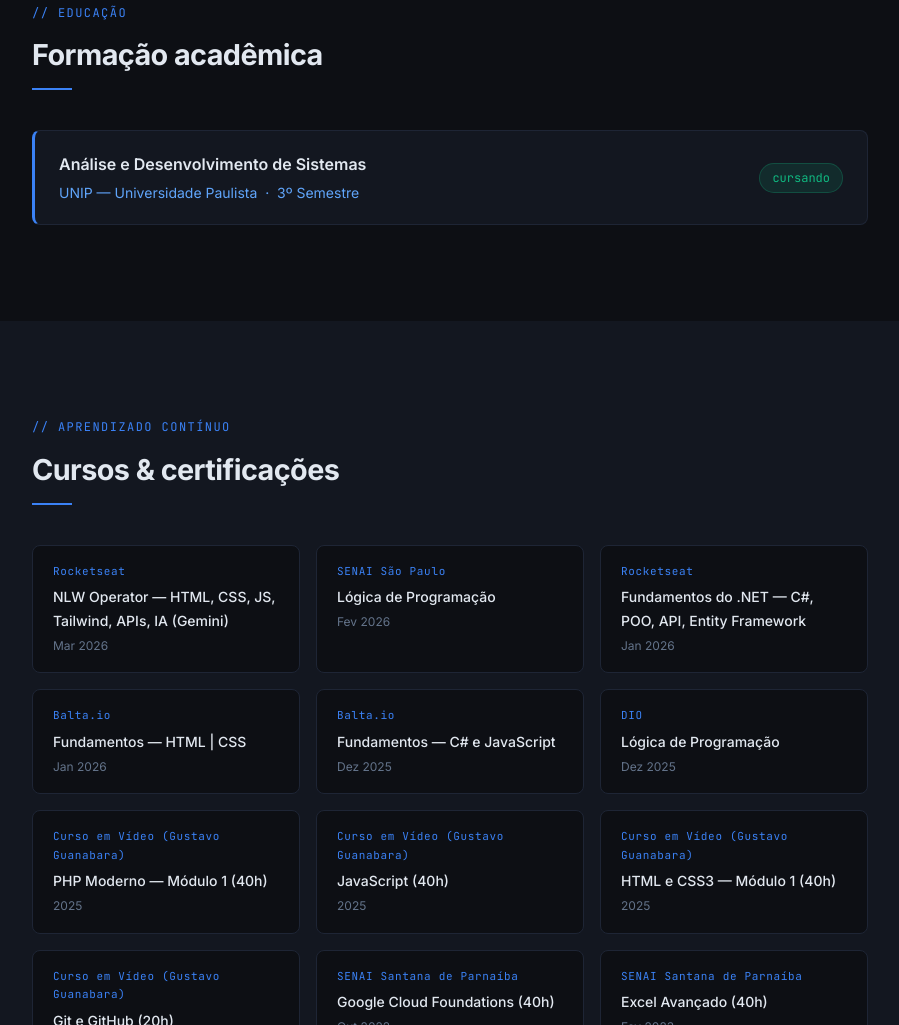
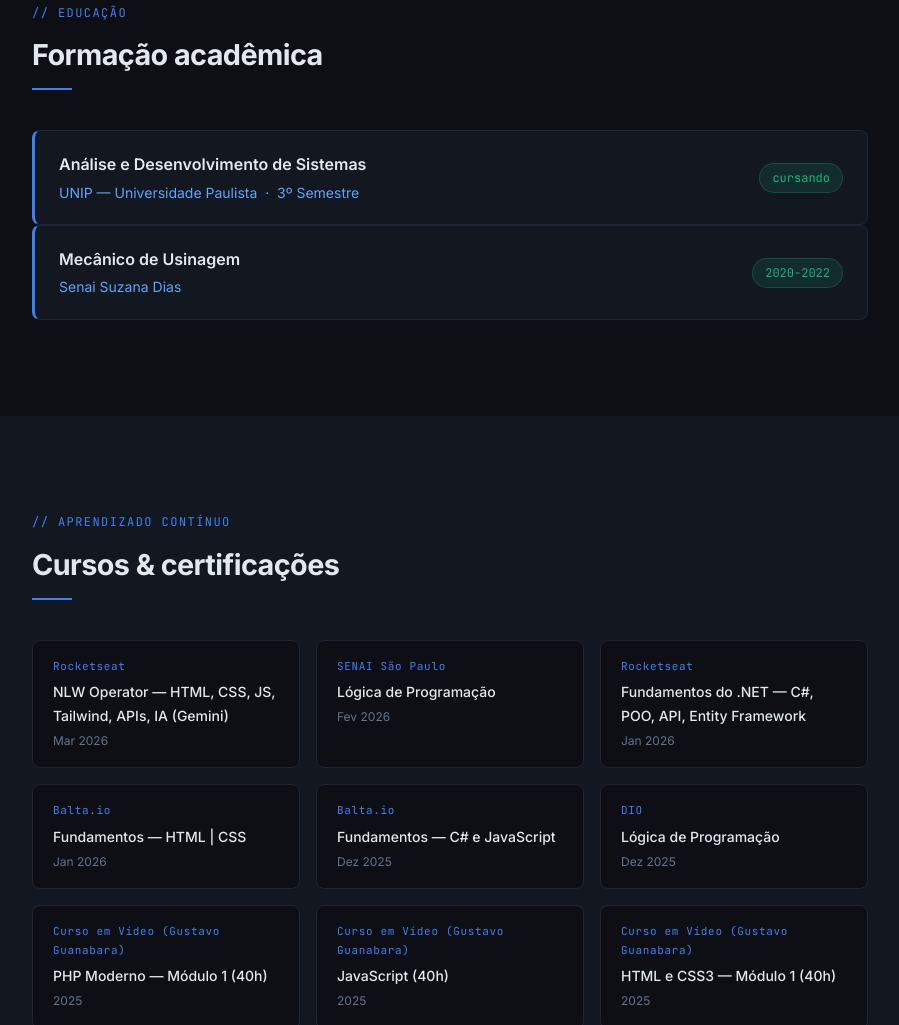
Before and after one commit to Neponocena/Portfolio-Pedro-Neponocena, a plain HTML site: page index.html in a window 1280 px wide. Shown: the part 3613-4638 px from the top of the page, without its empty margins (190-1089 px from the left). Drawn offline with nearby package versions, Linux system fonts and the light colour scheme.

Commit message:
feat: :construction: Adição de formação e troca do title

```diff
--- a/index.html
+++ b/index.html
@@ -3,7 +3,7 @@
 <head>
 <meta charset="UTF-8">
 <meta name="viewport" content="width=device-width, initial-scale=1.0">
-<title>Pedro Paulo Santos — Desenvolvedor Back-end</title>
+<title>Pedro Neponocena</title>
 <link href="https://fonts.googleapis.com/css2?family=JetBrains+Mono:wght@400;700&family=Inter:wght@300;400;500;600;700&display=swap" rel="stylesheet">
 <link rel="stylesheet" href="https://cdn.jsdelivr.net/npm/bootstrap-icons@1.11.3/font/bootstrap-icons.css">
 <link rel="stylesheet" href="style.css">
@@ -230,6 +230,13 @@
       </div>
       <span class="formacao-badge">cursando</span>
     </div>
+        <div class="formacao-card">
+      <div>
+        <p class="formacao-title">Mecânico de Usinagem</p>
+        <p class="formacao-sub">Senai Suzana Dias</p>
+      </div>
+      <span class="formacao-badge">2020-2022</span>
+    </div>
   </div>
 </section>
 
```
